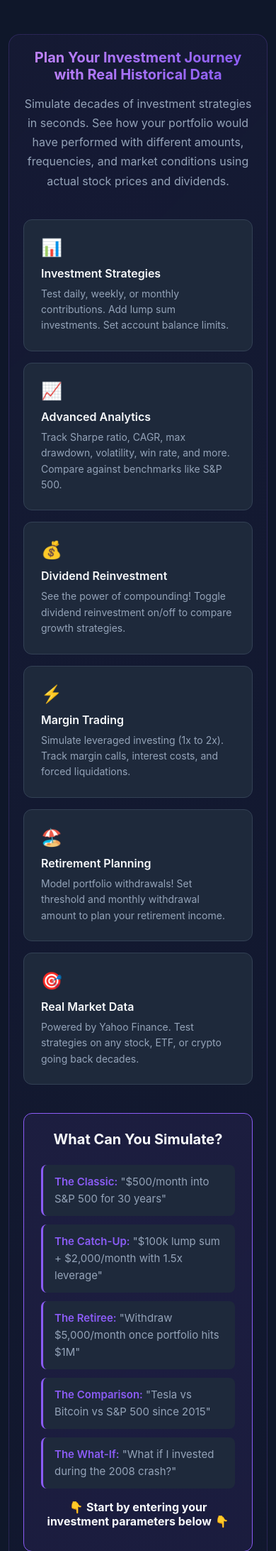
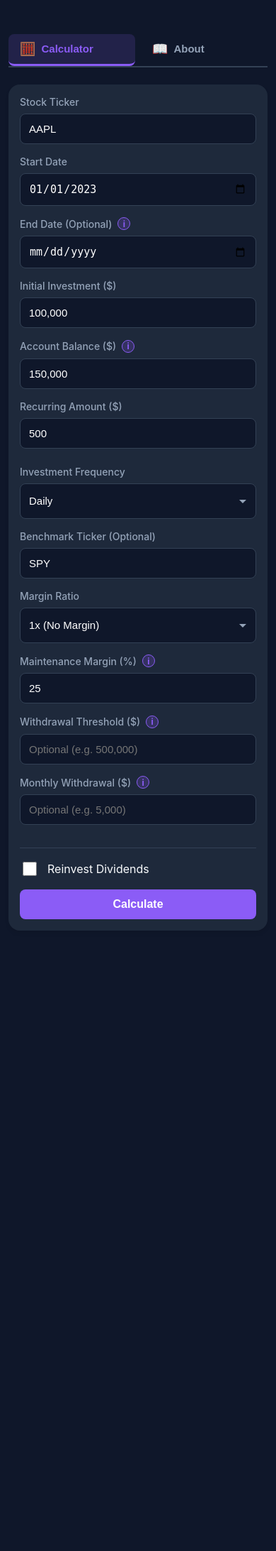
Before and after one commit to prayagparmar/dca-simulator, a Flask app: page / in a window 390 px wide. Shown: the part 96-2281 px from the top of the page at 71% size. After the commit the page ends 1407 px from the top, so only its background shows below. Run offline with Flask 3, Linux system fonts and the light colour scheme.

Commit message:
feat: Convert to tabbed SPA for mobile-friendly UX (v4.2)
Reorganized frontend into single-page app with tab navigation to solve mobile UX issue where hero section required excessive scrolling to reach calculator form.

**Changes:**
- Added tab navigation with Calculator and About tabs
- Calculator tab shows form/results (visible by default)
- About tab shows hero section/writeup (hidden by default)
- Implemented JavaScript tab switching with fadeIn animation
- Mobile-responsive tab buttons with touch-friendly sizing

**Mobile UX improvement:**
Users can now access the calculator immediately without scrolling through the entire hero section on mobile devices.

🤖 Generated with [Claude Code](https://claude.com/claude-code)

Co-Authored-By: Claude <noreply@anthropic.com>

```diff
--- a/static/script.js
+++ b/static/script.js
@@ -912,3 +912,28 @@ function renderResults(data, benchmarkTicker) {
         withdrawalTableContainer.style.display = 'none';
     }
 }
+
+// ==== TAB SWITCHING FUNCTIONALITY (v4.2) ====
+document.addEventListener('DOMContentLoaded', () => {
+    const tabButtons = document.querySelectorAll('.tab-button');
+
+    tabButtons.forEach(button => {
+        button.addEventListener('click', () => {
+            const targetTab = button.dataset.tab;
+
+            // Update active state on buttons
+            tabButtons.forEach(btn => btn.classList.remove('active'));
+            button.classList.add('active');
+
+            // Show/hide tab content
+            document.querySelectorAll('.tab-content').forEach(content => {
+                content.style.display = 'none';
+            });
+
+            const targetContent = document.getElementById(`${targetTab}-tab`);
+            if (targetContent) {
+                targetContent.style.display = 'block';
+            }
+        });
+    });
+});
--- a/static/style.css
+++ b/static/style.css
@@ -974,3 +974,82 @@ button:disabled {
         -webkit-overflow-scrolling: touch;
     }
 }
+
+/* =================================================================
+   TAB NAVIGATION (v4.2)
+   ================================================================= */
+
+.tab-navigation {
+    display: flex;
+    gap: 0.5rem;
+    margin-bottom: 2rem;
+    border-bottom: 2px solid #334155;
+    overflow-x: auto;
+    -webkit-overflow-scrolling: touch;
+}
+
+.tab-button {
+    display: flex;
+    align-items: center;
+    gap: 0.5rem;
+    padding: 0.75rem 1.5rem;
+    background: transparent;
+    border: none;
+    border-bottom: 3px solid transparent;
+    color: var(--text-secondary);
+    font-size: 1rem;
+    font-weight: 500;
+    cursor: pointer;
+    transition: all 0.3s ease;
+    white-space: nowrap;
+}
+
+.tab-button:hover {
+    color: var(--text-primary);
+    background: rgba(139, 92, 246, 0.1);
+}
+
+.tab-button.active {
+    color: var(--accent);
+    border-bottom-color: var(--accent);
+    background: rgba(139, 92, 246, 0.15);
+}
+
+.tab-icon {
+    font-size: 1.25rem;
+}
+
+.tab-label {
+    font-weight: 600;
+}
+
+.tab-content {
+    animation: fadeIn 0.3s ease-in;
+}
+
+@keyframes fadeIn {
+    from {
+        opacity: 0;
+        transform: translateY(10px);
+    }
+    to {
+        opacity: 1;
+        transform: translateY(0);
+    }
+}
+
+/* Mobile optimization for tabs */
+@media (max-width: 640px) {
+    .tab-button {
+        padding: 0.625rem 1rem;
+        font-size: 0.9375rem;
+    }
+
+    .tab-icon {
+        font-size: 1.125rem;
+    }
+
+    .tab-navigation {
+        margin-bottom: 1.5rem;
+    }
+}
--- a/templates/index.html
+++ b/templates/index.html
@@ -16,8 +16,21 @@
             <p>Visualize your Dollar Cost Averaging strategy</p>
         </header>
 
-        <!-- Hero Section -->
-        <div class="hero-section">
+        <!-- Tab Navigation -->
+        <div class="tab-navigation">
+            <button class="tab-button active" data-tab="calculator">
+                <span class="tab-icon">🧮</span>
+                <span class="tab-label">Calculator</span>
+            </button>
+            <button class="tab-button" data-tab="about">
+                <span class="tab-icon">📖</span>
+                <span class="tab-label">About</span>
+            </button>
+        </div>
+
+        <!-- About Tab Content -->
+        <div class="tab-content" id="about-tab" style="display: none;">
+            <div class="hero-section">
             <div class="hero-intro">
                 <h2>Plan Your Investment Journey with Real Historical Data</h2>
                 <p class="hero-tagline">
@@ -73,11 +86,14 @@
                     <li><strong>The Comparison:</strong> "Tesla vs Bitcoin vs S&P 500 since 2015"</li>
                     <li><strong>The What-If:</strong> "What if I invested during the 2008 crash?"</li>
                 </ul>
-                <p class="cta-arrow">👇 <strong>Start by entering your investment parameters below</strong> 👇</p>
+                <p class="cta-arrow">👇 <strong>Switch to Calculator tab to start simulating</strong> 👇</p>
+            </div>
             </div>
         </div>
 
-        <div class="main-content">
+        <!-- Calculator Tab Content -->
+        <div class="tab-content" id="calculator-tab">
+            <div class="main-content">
             <div class="controls">
                 <div class="control-grid">
                     <div class="input-group relative">
@@ -441,6 +457,8 @@
                     </div>
                 </div>
             </div>
+            </div>
+        </div>
         </div>
     </div>
     <script src="{{ url_for('static', filename='script.js') }}"></script>
```
